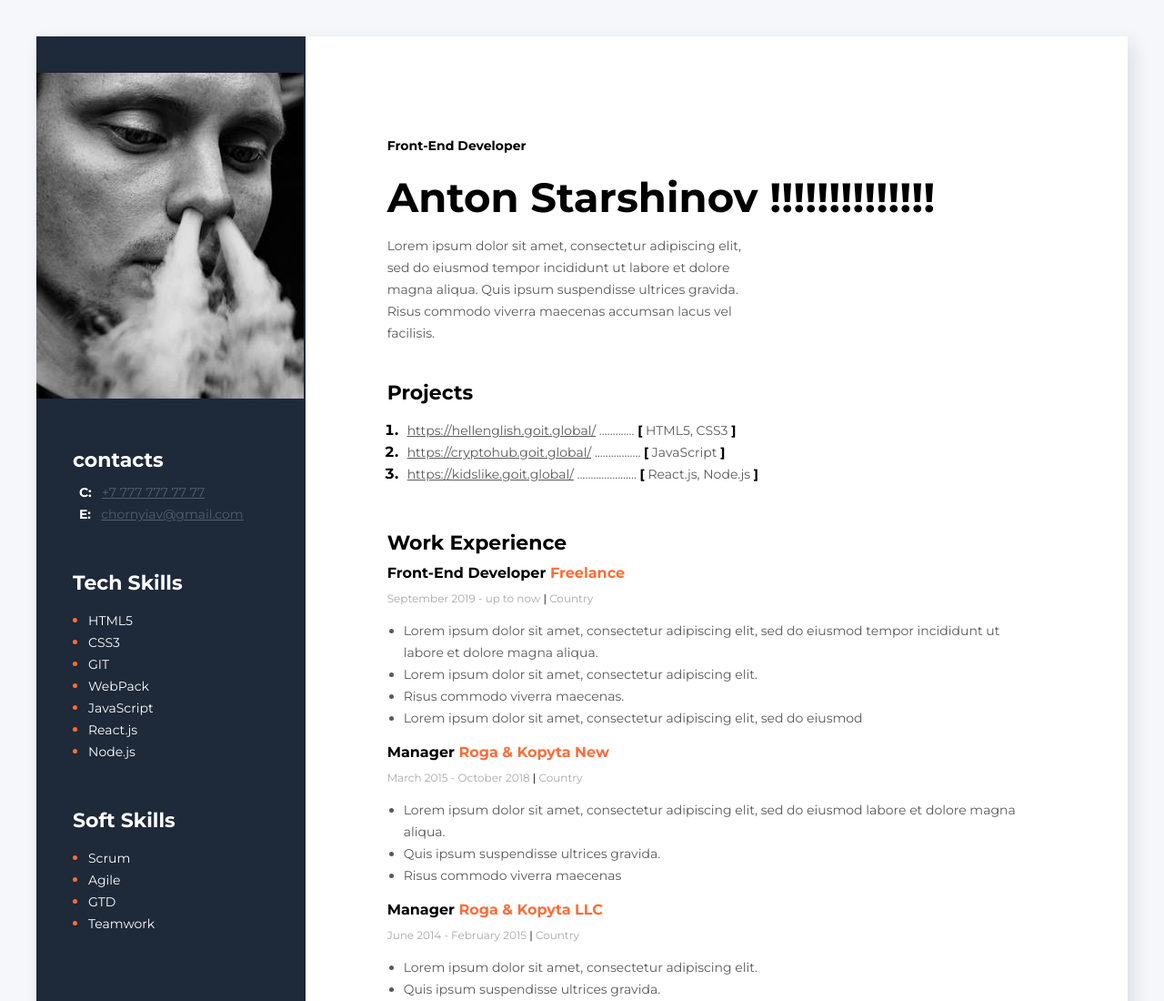
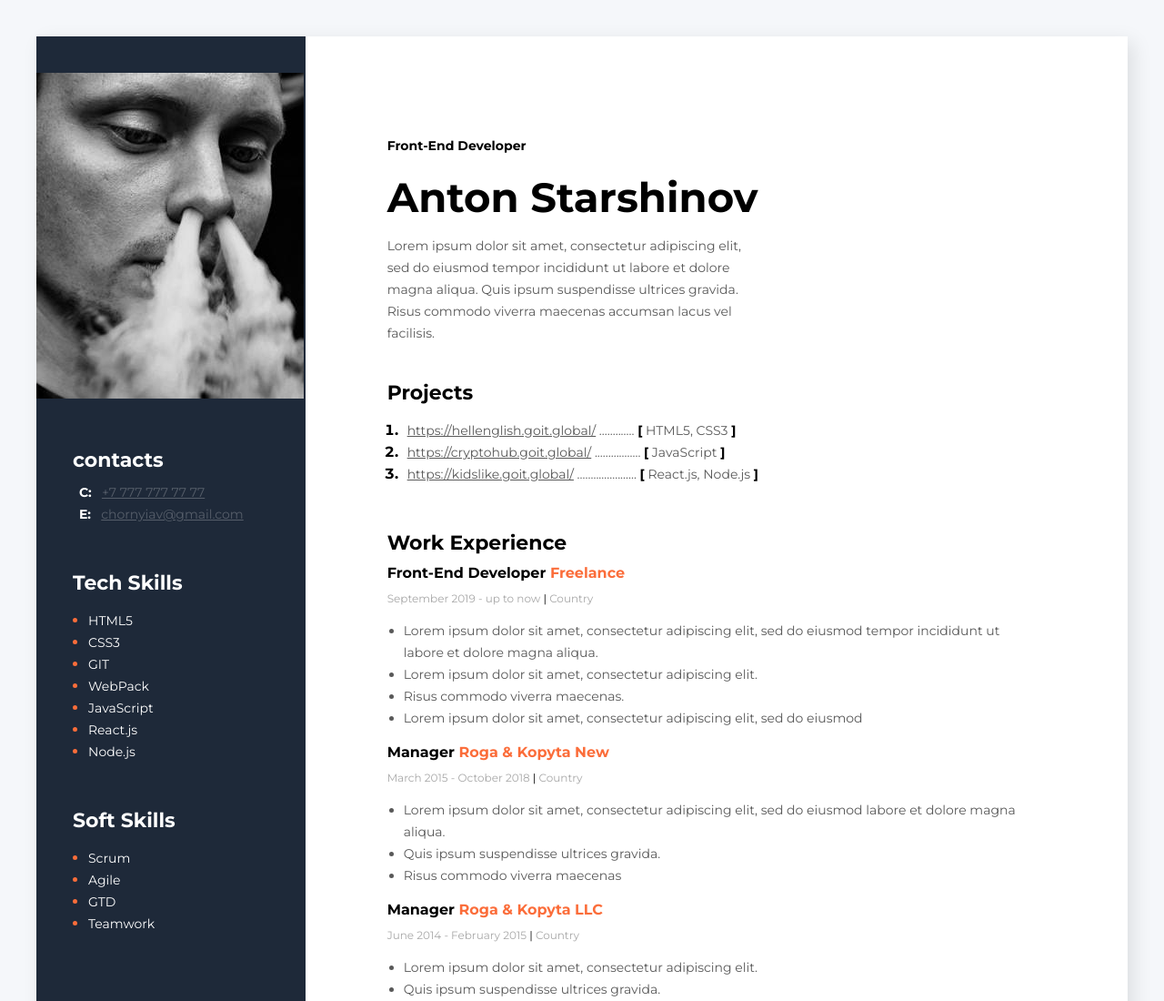
Before and after one commit to Anton-Starshinov/resyme-goit, a plain HTML site: page my-resyme/index.html in a window 1280 px wide. Shown: the top 1100 px of the page at 91% size. Drawn offline with Linux system fonts and the light colour scheme.

Commit message:
Update index.html
Игрался с  GitHub

```diff
--- a/my-resyme/index.html
+++ b/my-resyme/index.html
@@ -21,7 +21,7 @@
         <!-- about me sections -->
             <div class="about-me-sections">
                 <h2 class="about-me-profession">Front-End Developer</h2>
-                <h1 class="about-me-name">Anton Starshinov !!!!!!!!!!!!!!</h1>
+                <h1 class="about-me-name">Anton Starshinov</h1>
                 <p class="about-me-description">Lorem ipsum dolor sit amet, consectetur adipiscing elit, sed do eiusmod tempor incididunt ut labore et dolore magna aliqua. Quis ipsum suspendisse ultrices gravida. Risus commodo viverra maecenas accumsan lacus vel facilisis.</p>
             </div>
             <!-- My projects section -->
```
